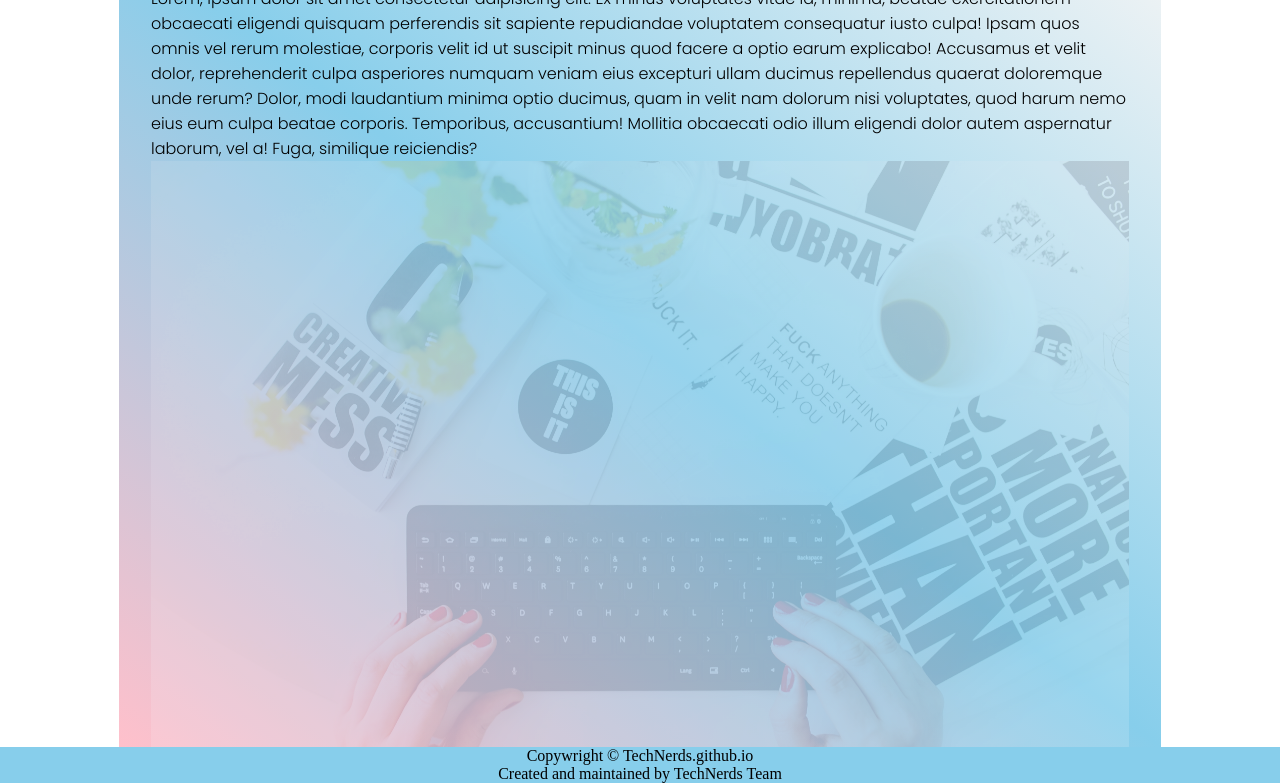
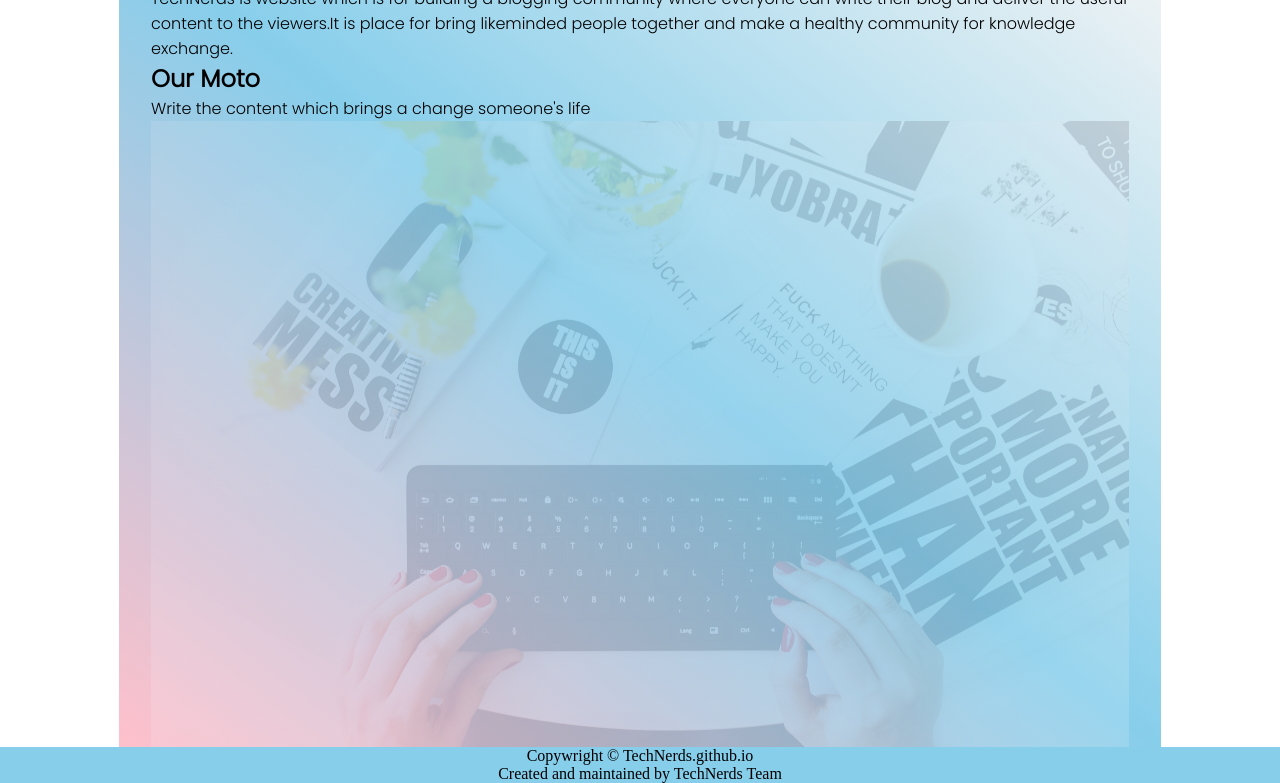
Before and after one commit to Aniruddha-Bajpai/TechNerds, a website: page about.html in a window 1280 px wide. Shown: the part 178-961 px from the top of the page. Drawn offline with Linux system fonts and the light colour scheme; a web font is replaced by a local one.

Commit message:
adding changes

```diff
--- a/about.html
+++ b/about.html
@@ -44,18 +44,12 @@
         <div>
           <h1 class="max-width-1 m-auto">About US</h1>
           <p>
-            Lorem, ipsum dolor sit amet consectetur adipisicing elit. Ex minus
-            voluptates vitae id, minima, beatae exercitationem obcaecati
-            eligendi quisquam perferendis sit sapiente repudiandae voluptatem
-            consequatur iusto culpa! Ipsam quos omnis vel rerum molestiae,
-            corporis velit id ut suscipit minus quod facere a optio earum
-            explicabo! Accusamus et velit dolor, reprehenderit culpa asperiores
-            numquam veniam eius excepturi ullam ducimus repellendus quaerat
-            doloremque unde rerum? Dolor, modi laudantium minima optio ducimus,
-            quam in velit nam dolorum nisi voluptates, quod harum nemo eius eum
-            culpa beatae corporis. Temporibus, accusantium! Mollitia obcaecati
-            odio illum eligendi dolor autem aspernatur laborum, vel a! Fuga,
-            similique reiciendis?
+            TechNerds is website which is for building a blogging community
+            where everyone can write their blog and deliver the useful content
+            to the viewers.It is place for bring likeminded people together and make a healthy community for knowledge exchange.
+            <h2>Our Moto</h2>
+            Write the content which brings a change someone's life
+
           </p>
           <img src="./img/bg.jpg" alt="" />
         </div>
```
Also changed, not shown: typingtest.html (+4 -2 lines).
